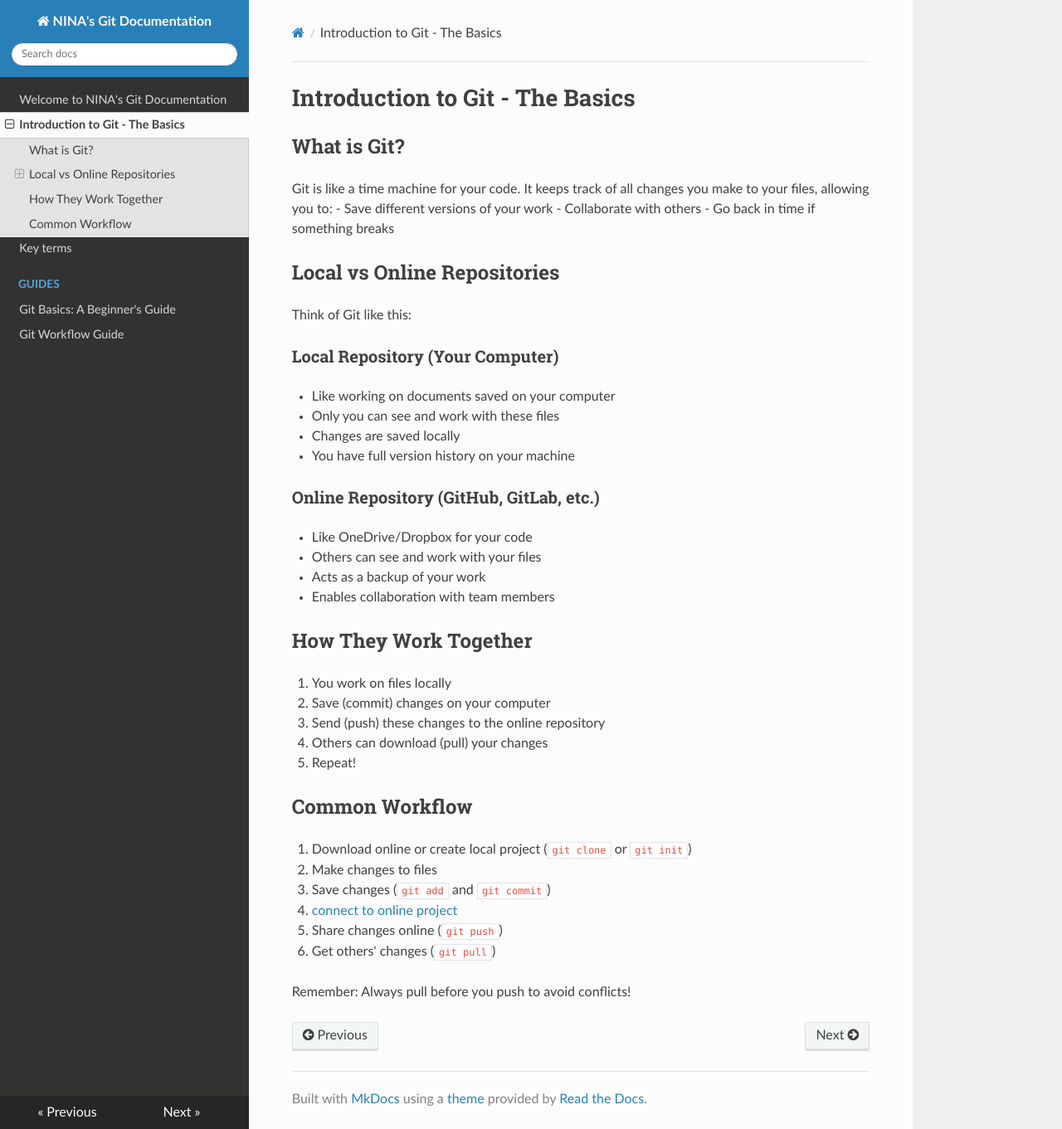
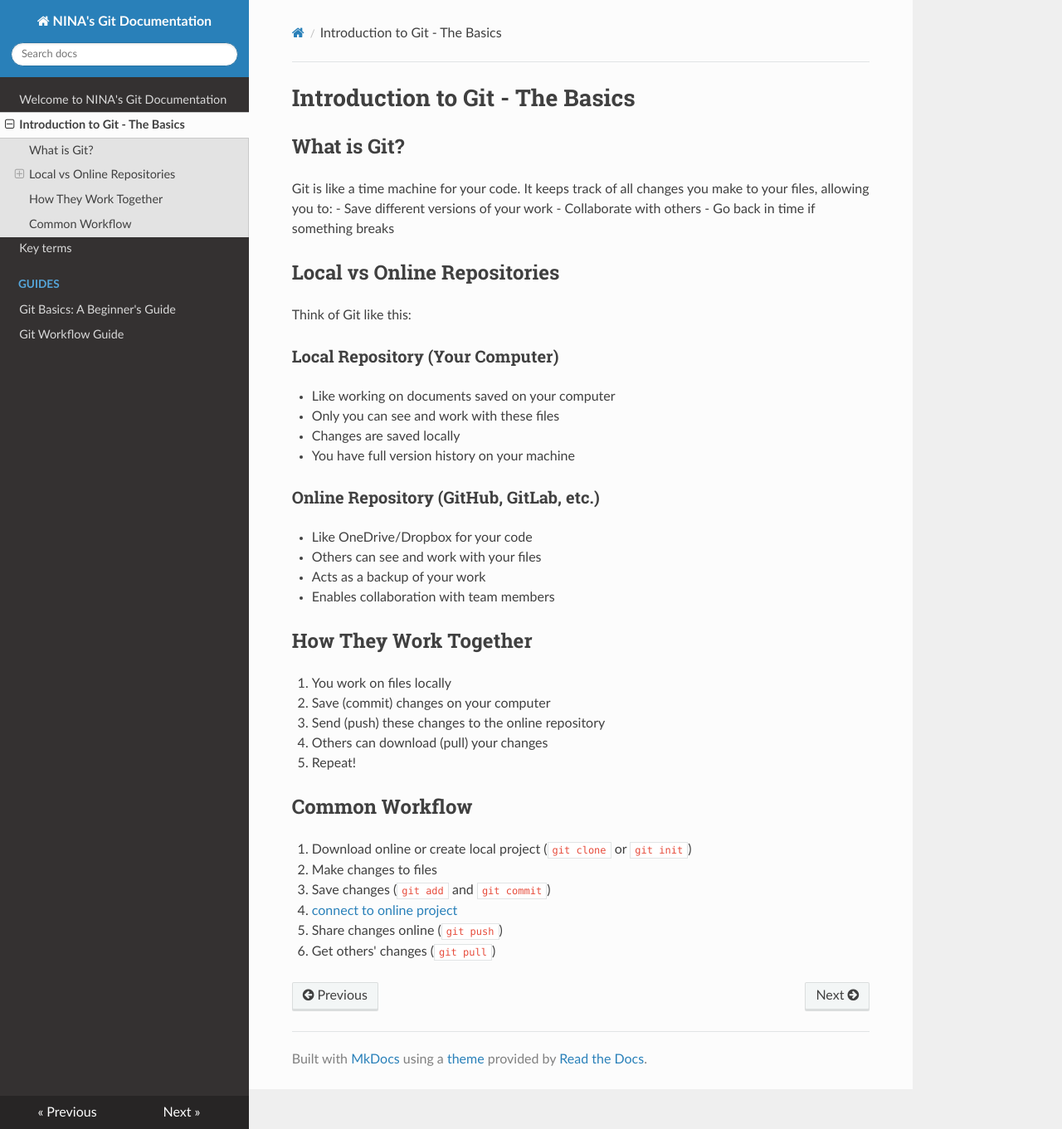
Before and after one commit to kjegru/nina-git-documentation, an MkDocs documentation site: the page built from docs/intro-to-git.md, in a window 1280 px wide and 1361 px high. Shown: the whole window at 83% size. Built offline with MkDocs 1.6.1, drawn with Linux system fonts in a browser that asks for light colours; nearby versions of some CDN libraries.

Commit message:
Remember: Always pull before you push to avoid conflicts! moved to git basics guide

```diff
--- a/docs/intro-to-git.md
+++ b/docs/intro-to-git.md
@@ -35,5 +35,3 @@ Think of Git like this:
 4. [connect to online project](guides/git-basics-guide.md)
 5. Share changes online (`git push`)
 6. Get others' changes (`git pull`)
-
-Remember: Always pull before you push to avoid conflicts!
```
Also changed, not shown: docs/guides/git-basics-guide.md (+1 -0 lines).
